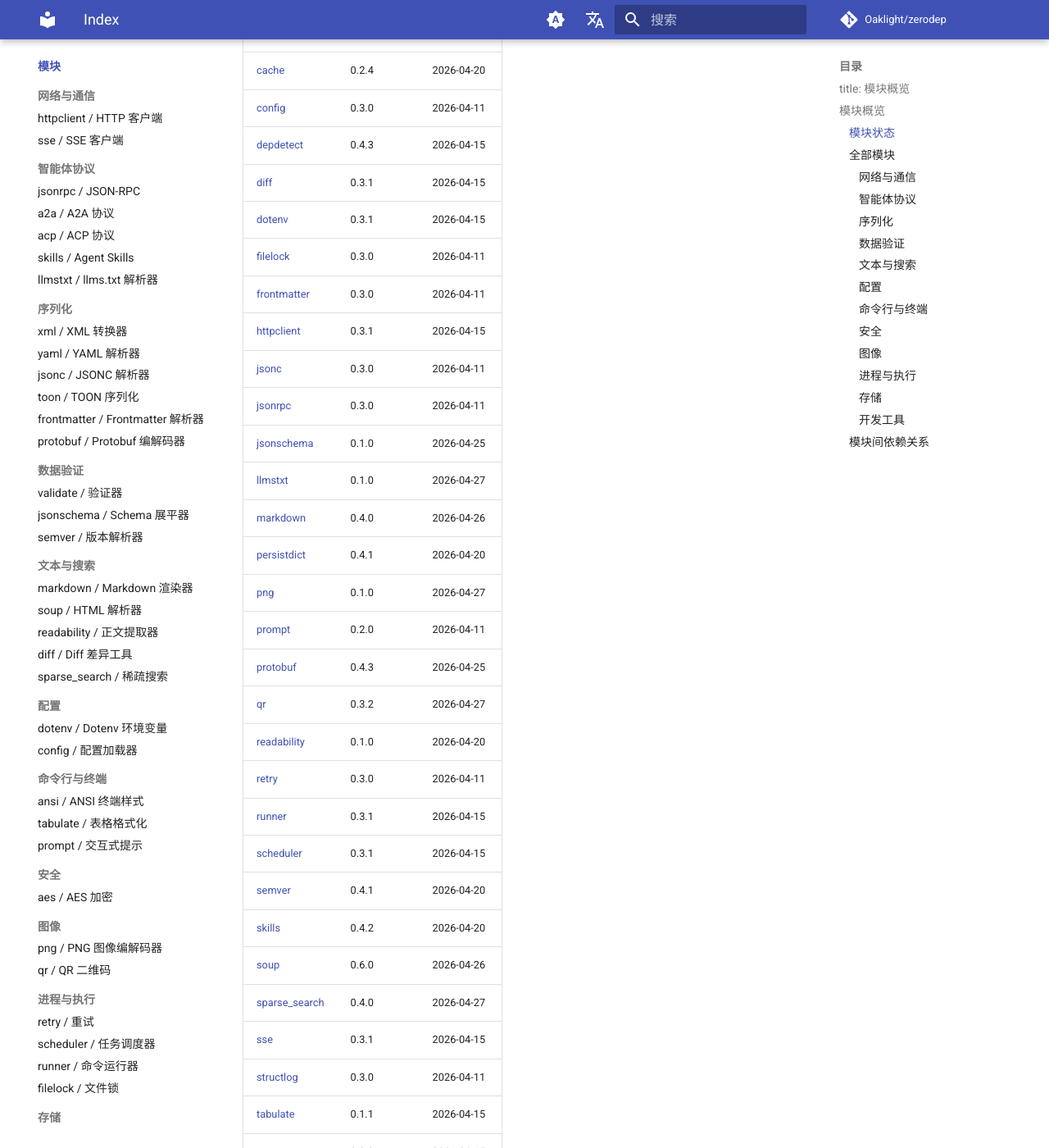
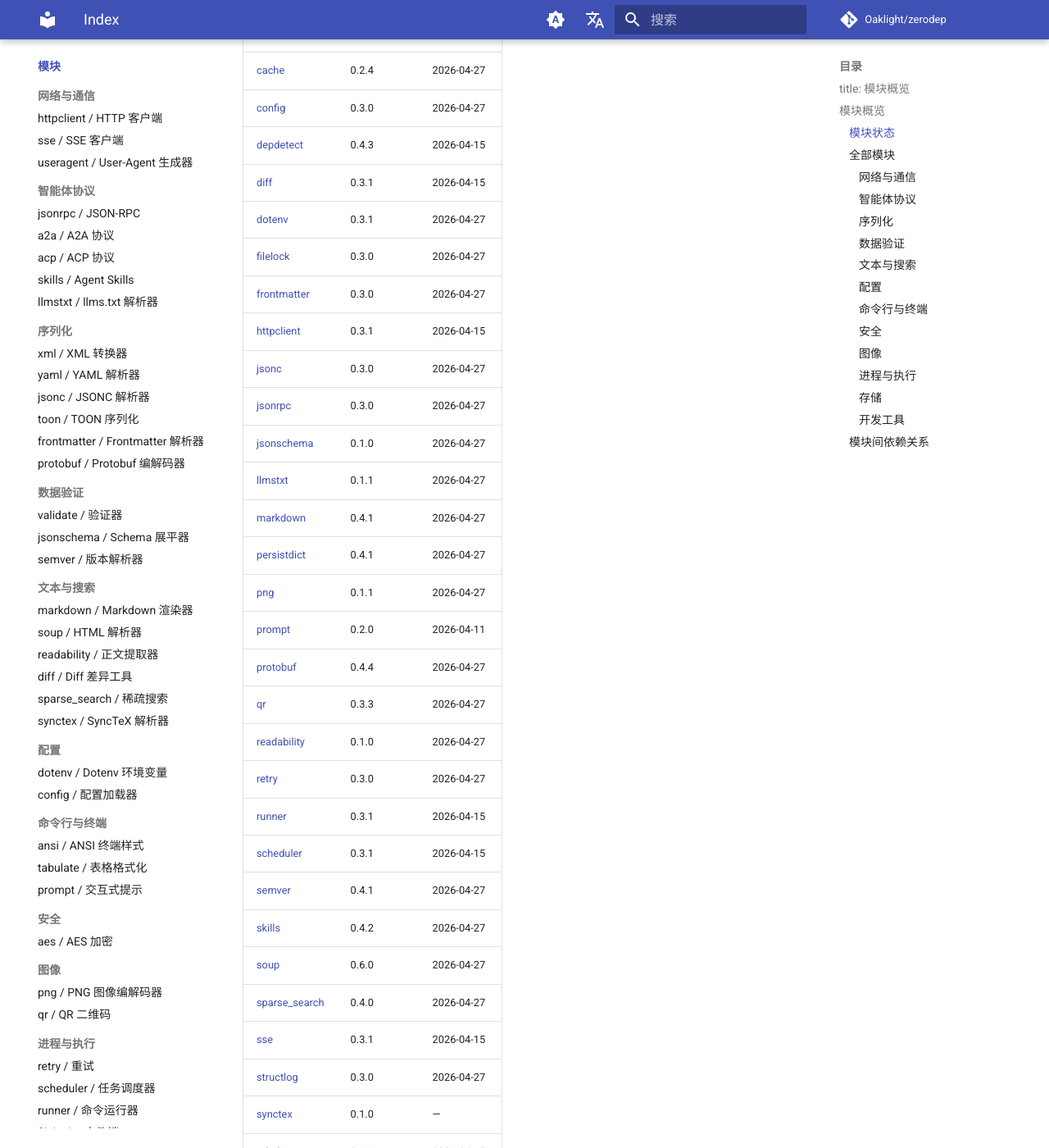
Before and after one commit to Oaklight/zerodep, an MkDocs documentation site: the page built from docs/modules/index.md, in a window 1280 px wide and 1400 px high, scrolled down 651 px. Shown: the whole window at 82% size. Built offline with MkDocs 1.6.1 and Material for MkDocs 9.7.7, drawn with Linux system fonts in a browser that asks for light colours; comment, search, counter and statistics services are not loaded; some of the changed text lies outside the part shown.

Commit message:
docs: add synctex module and API pages, update changelog and nav

```diff
--- a/docs/modules/index.md
+++ b/docs/modules/index.md
@@ -12,44 +12,46 @@
 
 | 模块 | 版本 | 最后更新 |
 |--------|---------|--------------|
-| [a2a](a2a.md) | 0.3.1 | 2026-04-20 |
-| [acp](acp.md) | 0.3.1 | 2026-04-15 |
+| [a2a](a2a.md) | 0.3.1 | 2026-04-27 |
+| [acp](acp.md) | 0.3.1 | 2026-04-27 |
 | [aes](aes.md) | 0.5.0 | 2026-04-20 |
 | [ansi](ansi.md) | 0.3.0 | 2026-04-11 |
-| [cache](cache.md) | 0.2.4 | 2026-04-20 |
-| [config](config.md) | 0.3.0 | 2026-04-11 |
+| [cache](cache.md) | 0.2.4 | 2026-04-27 |
+| [config](config.md) | 0.3.0 | 2026-04-27 |
 | [depdetect](depdetect.md) | 0.4.3 | 2026-04-15 |
 | [diff](diff.md) | 0.3.1 | 2026-04-15 |
-| [dotenv](dotenv.md) | 0.3.1 | 2026-04-15 |
-| [filelock](filelock.md) | 0.3.0 | 2026-04-11 |
-| [frontmatter](frontmatter.md) | 0.3.0 | 2026-04-11 |
+| [dotenv](dotenv.md) | 0.3.1 | 2026-04-27 |
+| [filelock](filelock.md) | 0.3.0 | 2026-04-27 |
+| [frontmatter](frontmatter.md) | 0.3.0 | 2026-04-27 |
 | [httpclient](httpclient.md) | 0.3.1 | 2026-04-15 |
-| [jsonc](jsonc.md) | 0.3.0 | 2026-04-11 |
-| [jsonrpc](jsonrpc.md) | 0.3.0 | 2026-04-11 |
-| [jsonschema](jsonschema.md) | 0.1.0 | 2026-04-25 |
-| [llmstxt](llmstxt.md) | 0.1.0 | 2026-04-27 |
-| [markdown](markdown.md) | 0.4.0 | 2026-04-26 |
-| [persistdict](persistdict.md) | 0.4.1 | 2026-04-20 |
-| [png](png.md) | 0.1.0 | 2026-04-27 |
+| [jsonc](jsonc.md) | 0.3.0 | 2026-04-27 |
+| [jsonrpc](jsonrpc.md) | 0.3.0 | 2026-04-27 |
+| [jsonschema](jsonschema.md) | 0.1.0 | 2026-04-27 |
+| [llmstxt](llmstxt.md) | 0.1.1 | 2026-04-27 |
+| [markdown](markdown.md) | 0.4.1 | 2026-04-27 |
+| [persistdict](persistdict.md) | 0.4.1 | 2026-04-27 |
+| [png](png.md) | 0.1.1 | 2026-04-27 |
 | [prompt](prompt.md) | 0.2.0 | 2026-04-11 |
-| [protobuf](protobuf.md) | 0.4.3 | 2026-04-25 |
-| [qr](qr.md) | 0.3.2 | 2026-04-27 |
-| [readability](readability.md) | 0.1.0 | 2026-04-20 |
-| [retry](retry.md) | 0.3.0 | 2026-04-11 |
+| [protobuf](protobuf.md) | 0.4.4 | 2026-04-27 |
+| [qr](qr.md) | 0.3.3 | 2026-04-27 |
+| [readability](readability.md) | 0.1.0 | 2026-04-27 |
+| [retry](retry.md) | 0.3.0 | 2026-04-27 |
 | [runner](runner.md) | 0.3.1 | 2026-04-15 |
 | [scheduler](scheduler.md) | 0.3.1 | 2026-04-15 |
-| [semver](semver.md) | 0.4.1 | 2026-04-20 |
-| [skills](skills.md) | 0.4.2 | 2026-04-20 |
-| [soup](soup.md) | 0.6.0 | 2026-04-26 |
+| [semver](semver.md) | 0.4.1 | 2026-04-27 |
+| [skills](skills.md) | 0.4.2 | 2026-04-27 |
+| [soup](soup.md) | 0.6.0 | 2026-04-27 |
 | [sparse_search](sparse_search.md) | 0.4.0 | 2026-04-27 |
 | [sse](sse.md) | 0.3.1 | 2026-04-15 |
-| [structlog](structlog.md) | 0.3.0 | 2026-04-11 |
+| [structlog](structlog.md) | 0.3.0 | 2026-04-27 |
+| [synctex](synctex.md) | 0.1.0 | — |
 | [tabulate](tabulate.md) | 0.1.1 | 2026-04-15 |
-| [toon](toon.md) | 0.3.3 | 2026-04-15 |
-| [validate](validate.md) | 0.4.2 | 2026-04-27 |
+| [toon](toon.md) | 0.3.3 | 2026-04-27 |
+| [useragent](useragent.md) | 0.1.0 | 2026-04-29 |
+| [validate](validate.md) | 0.4.3 | 2026-04-27 |
 | [vcs](vcs.md) | 0.3.0 | 2026-04-11 |
-| [xml](xml.md) | 0.3.1 | 2026-04-15 |
-| [yaml](yaml.md) | 0.3.1 | 2026-04-15 |
+| [xml](xml.md) | 0.3.1 | 2026-04-27 |
+| [yaml](yaml.md) | 0.3.1 | 2026-04-27 |
 
 ## 全部模块
 
@@ -59,6 +61,7 @@
 |--------|-------------|-------------------|
 | [httpclient](httpclient.md) | 同步 + 异步 REST 客户端（连接池、代理、认证） | `httpx` |
 | [sse](sse.md) | Server-Sent Events 客户端（自动重连） | `httpx-sse` |
+| [useragent](useragent.md) | 轻量级 Chrome/Edge User-Agent 生成器（含 Client Hints） | `ua-generator` |
 
 ### 智能体协议
 
@@ -98,6 +101,7 @@
 | [readability](readability.md) | 文章正文提取器（移植自 Mozilla Readability.js） | `readability-lxml` |
 | [diff](diff.md) | Unified diff 解析、补丁应用/反转、三方合并 | `unidiff` |
 | [sparse_search](sparse_search.md) | BM25/BM25+/BM25L/BM25F + TF-IDF 全文搜索（贝叶斯校准、RRF 融合、MMR 多样性） | `rank-bm25` |
+| [synctex](synctex.md) | SyncTeX 反向搜索解析器（PDF 位置 → 源代码位置） | -- |
 
 ### 配置
 
--- a/mkdocs.yml
+++ b/mkdocs.yml
@@ -80,6 +80,7 @@
             - ../jsonschema
             - ../png
             - ../llmstxt
+            - ../synctex
             - aes
             - qr
             - httpclient
@@ -118,6 +119,7 @@
             - jsonschema
             - png
             - llmstxt
+            - synctex
           options:
             docstring_style: google
             show_source: true
@@ -178,6 +180,7 @@
           - modules/persistdict.md
           - modules/qr.md
           - modules/depdetect.md
+          - modules/synctex.md
         API 参考:
           - api/httpclient.md
           - api/sse.md
@@ -217,6 +220,7 @@
           - api/persistdict.md
           - api/qr.md
           - api/depdetect.md
+          - api/synctex.md
         性能测试:
           - benchmarks/httpclient.md
           - benchmarks/sse.md
@@ -304,6 +308,7 @@
       - 网络与通信:
           - httpclient / HTTP 客户端: modules/httpclient.md
           - sse / SSE 客户端: modules/sse.md
+          - useragent / User-Agent 生成器: modules/useragent.md
       - 智能体协议:
           - jsonrpc / JSON-RPC: modules/jsonrpc.md
           - a2a / A2A 协议: modules/a2a.md
@@ -327,6 +332,7 @@
           - readability / 正文提取器: modules/readability.md
           - diff / Diff 差异工具: modules/diff.md
           - sparse_search / 稀疏搜索: modules/sparse_search.md
+          - synctex / SyncTeX 解析器: modules/synctex.md
       - 配置:
           - dotenv / Dotenv 环境变量: modules/dotenv.md
           - config / 配置加载器: modules/config.md
@@ -355,6 +361,7 @@
       - 网络与通信:
           - httpclient / HTTP 客户端: api/httpclient.md
           - sse / SSE 客户端: api/sse.md
+          - useragent / User-Agent 生成器: api/useragent.md
       - 智能体协议:
           - jsonrpc / JSON-RPC: api/jsonrpc.md
           - a2a / A2A 协议: api/a2a.md
@@ -378,6 +385,7 @@
           - readability / 正文提取器: api/readability.md
           - diff / Diff 差异工具: api/diff.md
           - sparse_search / 稀疏搜索: api/sparse_search.md
+          - synctex / SyncTeX 解析器: api/synctex.md
       - 配置:
           - dotenv / Dotenv 环境变量: api/dotenv.md
           - config / 配置加载器: api/config.md
@@ -406,6 +414,7 @@
       - 网络与通信:
           - httpclient / HTTP 客户端: benchmarks/httpclient.md
           - sse / SSE 客户端: benchmarks/sse.md
+          - useragent / User-Agent 生成器: benchmarks/useragent.md
       - 智能体协议:
           - jsonrpc / JSON-RPC: benchmarks/jsonrpc.md
           - a2a / A2A 协议: benchmarks/a2a.md
```
Also changed, not shown: docs/api/synctex.md (added, +7 -0 lines), docs/changelog.md (+10 -0 lines), docs/modules/synctex.md (added, +156 -0 lines).
